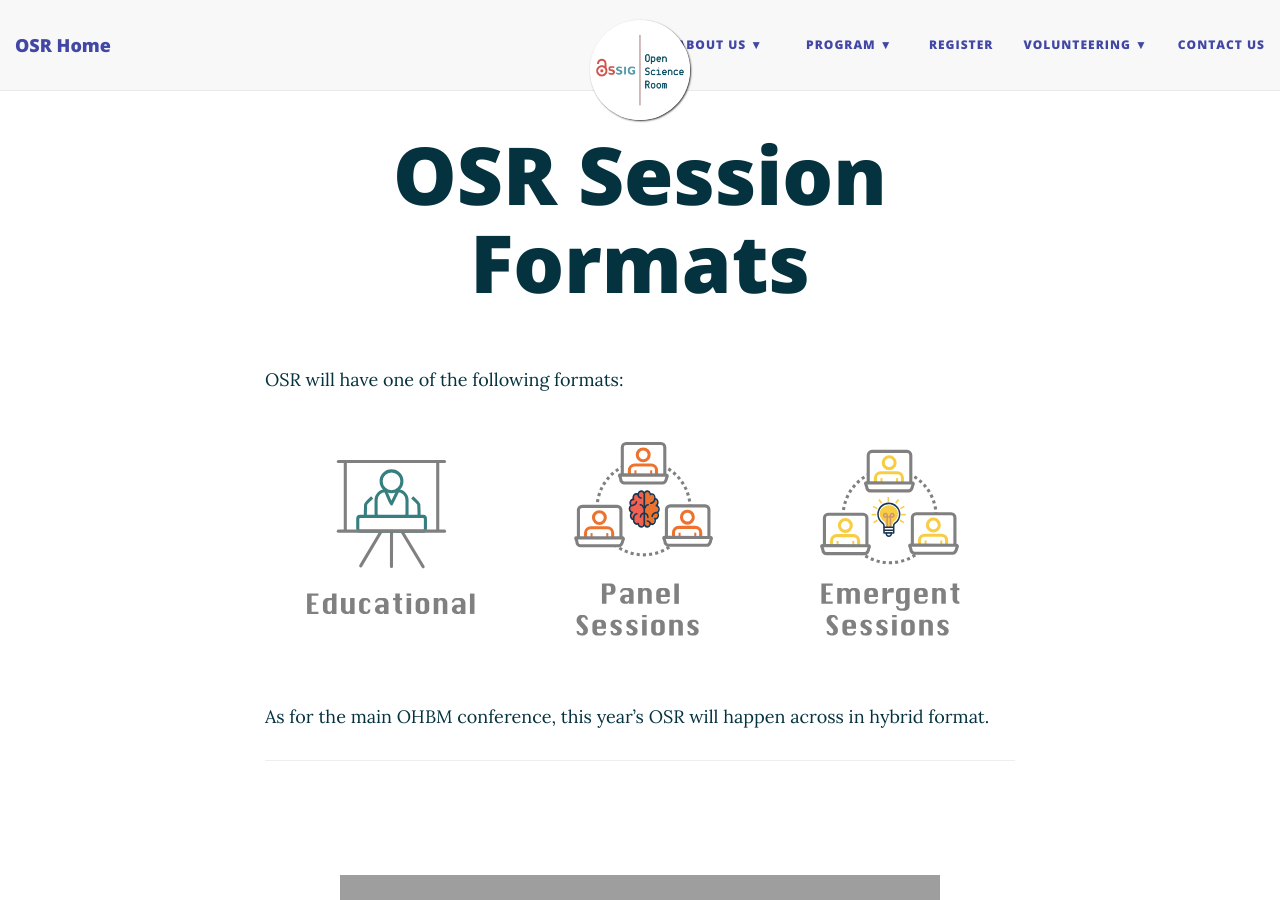
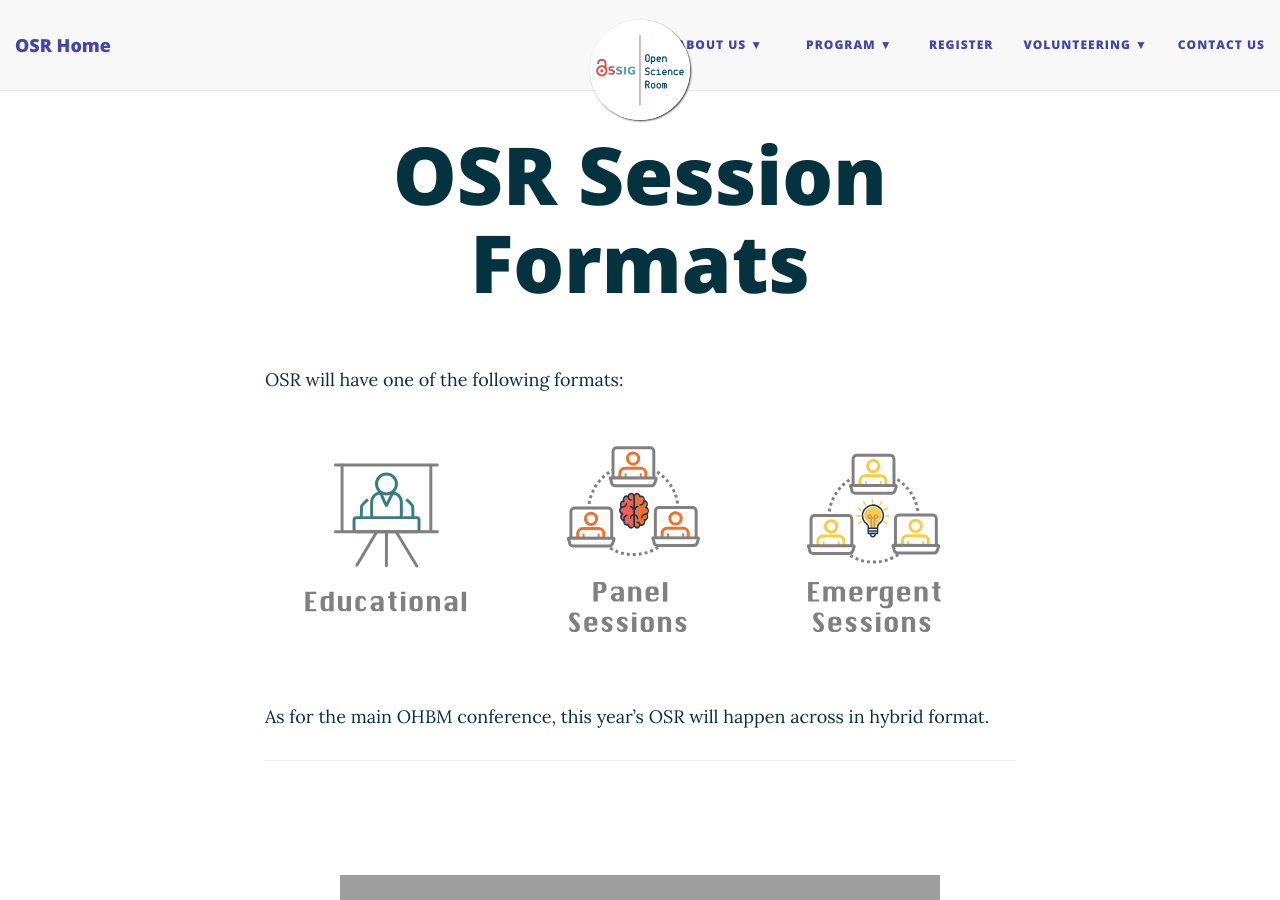
Before and after one commit to ohbm/osr2023, a Jekyll site: the page built from formats.md, in a window 1280 px wide and 900 px high. Built offline with Jekyll 4.4.1, drawn with Linux system fonts in a browser that asks for light colours; nearby versions of some CDN libraries; grey boxes are pictures that could not be loaded.

Commit message:
fix formatting on clickable images on session format page

```diff
--- a/formats.md
+++ b/formats.md
@@ -5,9 +5,11 @@
 
 OSR will have one of the following formats:
 
-[<img align="left" src="../img/educational_geg.svg" height="250" alt="OSR-Ed">](#educational)
-[<img align="center" src="../img/panel_geg.svg" height="250" alt="Panel">](#panel)
-[<img align="right" src="../img/emergent_geg.svg" height="250" alt="Emergent">](#emergent)
+<div class="column">
+    <a href="#educational"><img src="../img/educational_geg.svg" height="250" style="width:32%" alt="OSR-Ed"></a>
+    <a href="#panel"><img src="../img/panel_geg.svg" height="250" style="width:32%" alt="Panel"></a>
+    <a href="#emergent"><img src="../img/emergent_geg.svg" height="250" style="width:32%" alt="Emergent"></a>
+</div>
 
 {::options parse_block_html="true" /}
 <p align="justify">
```
